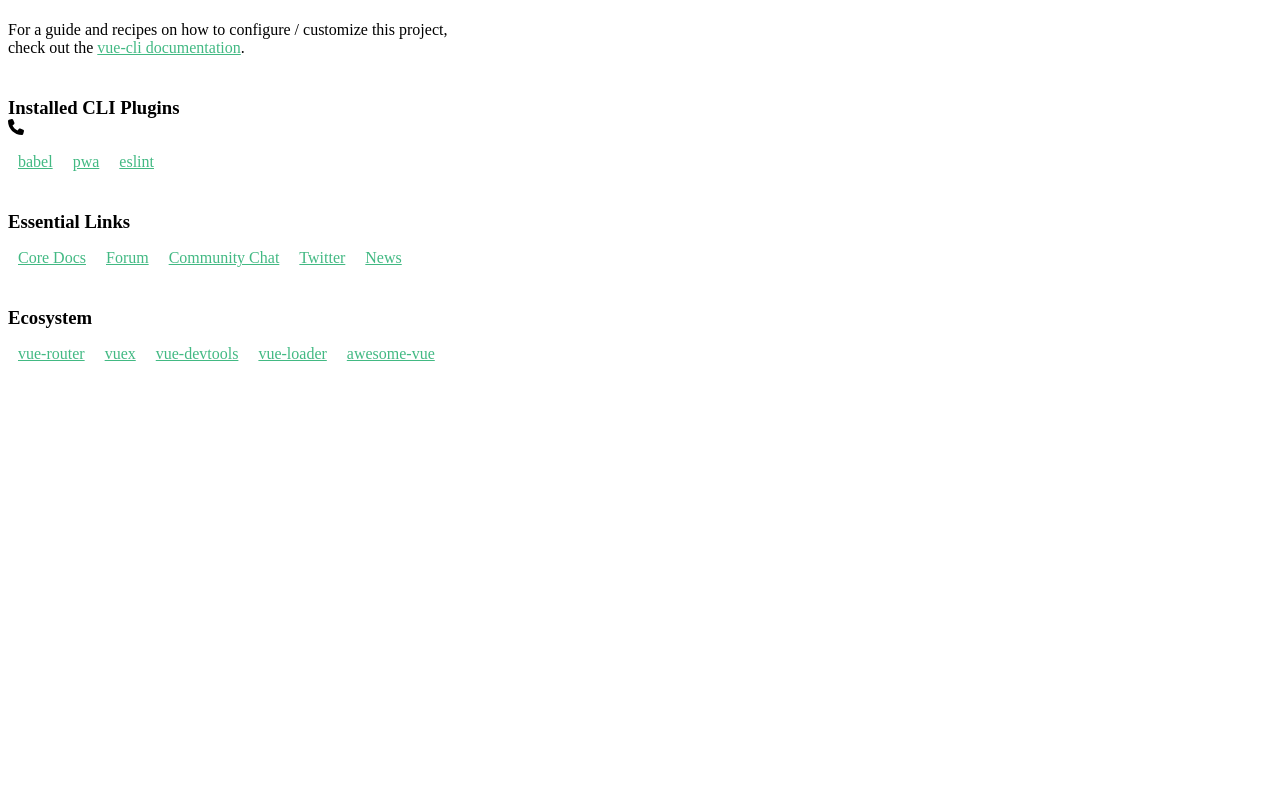
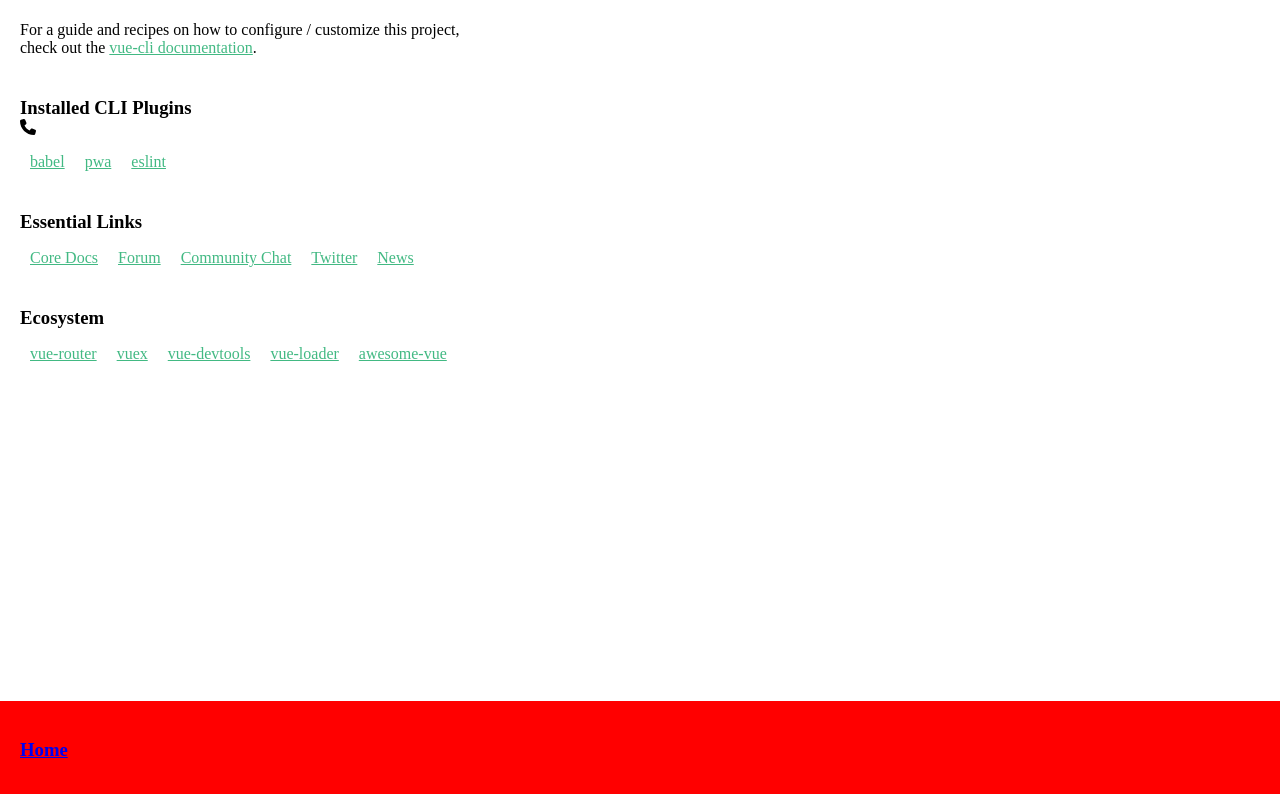
Before and after one commit to Alma-Co/plant_care, a Vue app in the folder my_plant_pwa/: page / in a window 1280 px wide. Shown: the top 794 px of the page. Built offline with nearby package versions, Linux system fonts and the light colour scheme.

Commit message:
add footer component

```diff
--- a/my_plant_pwa/public/index.html
+++ b/my_plant_pwa/public/index.html
@@ -6,6 +6,11 @@
     <meta name="viewport" content="width=device-width,initial-scale=1.0">
     <link rel="icon" href="<%= BASE_URL %>favicon.ico">
     <title><%= htmlWebpackPlugin.options.title %></title>
+    <style>
+      body {
+        margin: 0px;
+      }
+      </style>
   </head>
   <body>
     <noscript>
--- a/my_plant_pwa/src/App.vue
+++ b/my_plant_pwa/src/App.vue
@@ -1,15 +1,33 @@
 <!-- Vue.Js -->
 <!--App.vue -->
+<script>
+import FooterNav from "./components/FooterNav.vue";
+
+export default {
+  components: {
+    FooterNav,
+  },
+  name: "App",
+};
+</script>
+
 <template>
   <!-- This serves all our pages using vue router -->
   <router-view v-slot="{ Component }">
-    <transition name="fade" mode="out-in">
-      <component :is="Component" :key="$route.path" />
-    </transition>
+    <main class="main">
+      <transition name="fade" mode="out-in">
+        <component :is="Component" :key="$route.path" />
+      </transition>
+    </main>
+
+    <FooterNav />
   </router-view>
 </template>
 
 <style>
+.main {
+  padding: 0px 20px;
+}
 .fade-enter-active,
 .fade-leave-active {
   transition: opacity 0.4s;
@@ -19,8 +37,3 @@
   opacity: 0;
 }
 </style>
-<script>
-export default {
-  name: "App",
-};
-</script>
--- a/my_plant_pwa/src/components/FooterNav.vue
+++ b/my_plant_pwa/src/components/FooterNav.vue
@@ -0,0 +1,25 @@
+<template>
+  <div class="container">
+    <router-link :to="{ name: 'HelloWorld' }">
+      <h3>Home</h3>
+    </router-link>
+  </div>
+</template>
+
+<style>
+.container {
+  position: fixed;
+  left: 0;
+  bottom: 0;
+  width: 100%;
+  padding: 20px;
+  background-color: red;
+  color: white;
+  z-index: 2;
+}
+</style>
+<script>
+export default {
+  name: "FooterNav",
+};
+</script>
```
